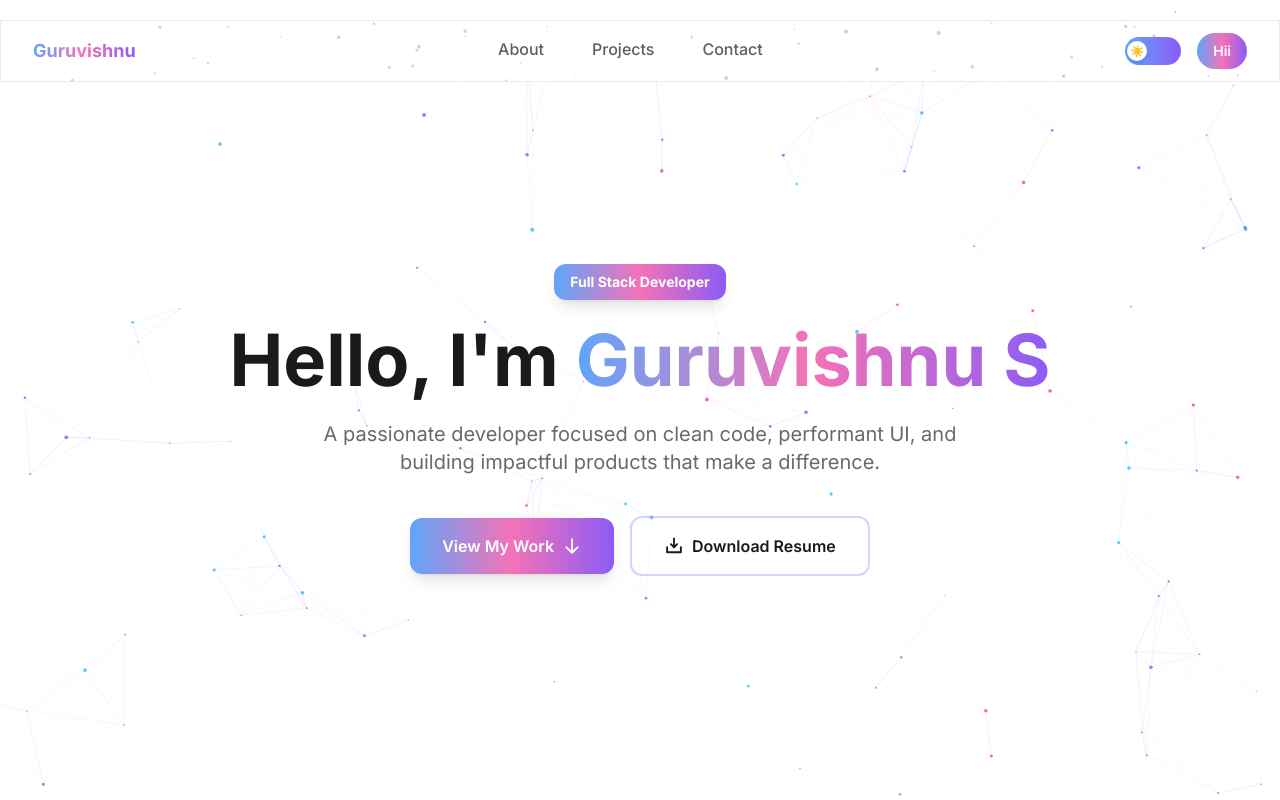
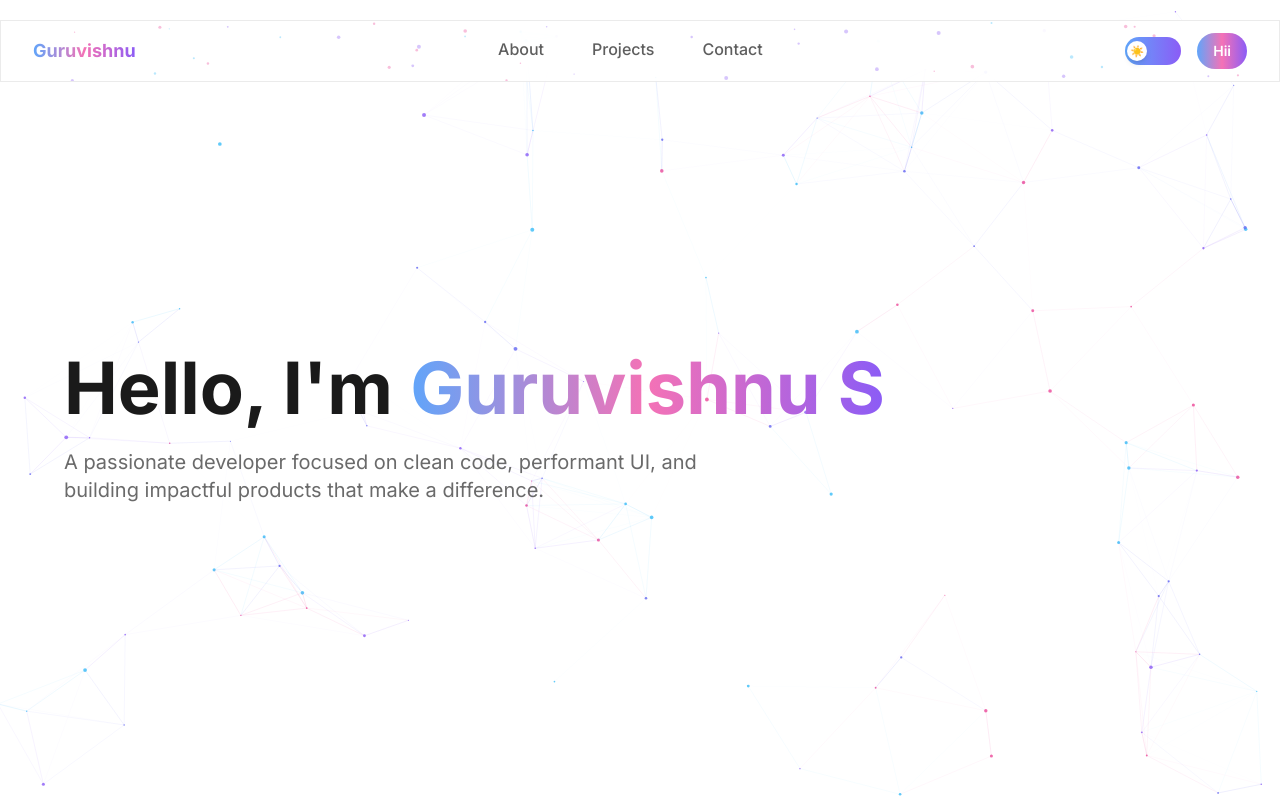
Before and after one commit to Guruvishnu444/vishnu-04, a React (Vite) app: page / in a window 1280 px wide. Shown: the top 800 px of the page. Built offline with nearby package versions, Linux system fonts and the light colour scheme.

Commit message:
Update portfolio website files

```diff
--- a/src/components/Hero.jsx
+++ b/src/components/Hero.jsx
@@ -1,40 +1,6 @@
 import { useState, useEffect } from 'react'
-import { motion, useScroll, useTransform, useMotionValue, useSpring } from 'framer-motion'
-import { ArrowDown, FileArrowDown, DownloadSimple } from '@phosphor-icons/react'
+import { motion, useScroll, useTransform } from 'framer-motion'
 import { useTheme } from '../ThemeContext'
-
-function MagneticButton({ children, className, onClick }) {
-  const x = useMotionValue(0); const y = useMotionValue(0)
-  const springX = useSpring(x, { stiffness: 150, damping: 20 })
-  const springY = useSpring(y, { stiffness: 150, damping: 20 })
-  const handleMouse = (e) => {
-    const rect = e.currentTarget.getBoundingClientRect()
-    x.set((e.clientX - rect.left - rect.width / 2) * 0.3)
-    y.set((e.clientY - rect.top - rect.height / 2) * 0.3)
-  }
-  return (
-    <motion.button style={{ x: springX, y: springY }}
-      onMouseMove={handleMouse} onMouseLeave={() => { x.set(0); y.set(0) }}
-      onClick={onClick} className={className}>{children}</motion.button>
-  )
-}
-
-function MagneticLink({ children, className, href, download }) {
-  const x = useMotionValue(0); const y = useMotionValue(0)
-  const springX = useSpring(x, { stiffness: 150, damping: 20 })
-  const springY = useSpring(y, { stiffness: 150, damping: 20 })
-  const handleMouse = (e) => {
-    const rect = e.currentTarget.getBoundingClientRect()
-    x.set((e.clientX - rect.left - rect.width / 2) * 0.3)
-    y.set((e.clientY - rect.top - rect.height / 2) * 0.3)
-  }
-  return (
-    <motion.a style={{ x: springX, y: springY }}
-      onMouseMove={handleMouse} onMouseLeave={() => { x.set(0); y.set(0) }}
-      href={href} download={download}
-      className={className}>{children}</motion.a>
-  )
-}
 
 function useTypingEffect(text, speed = 80, startDelay = 600) {
   const [displayed, setDisplayed] = useState('')
@@ -65,9 +31,6 @@ function Hero() {
   const mutedText = dark ? 'text-[#f5f5f5]/65' : 'text-[#1a1a1a]/65'
   const nameGradient = dark ? 'from-red-500 via-orange-400 to-red-400' : 'from-blue-400 via-pink-400 to-violet-500'
   const cursorColor = dark ? 'bg-orange-400' : 'bg-violet-500'
-  const btnGradient = dark ? 'bg-gradient-to-r from-red-600 to-orange-500' : 'bg-gradient-to-r from-blue-400 via-pink-400 to-violet-500'
-  const resumeBtn = dark ? 'border-orange-500/40 text-[#f5f5f5] hover:border-orange-400 hover:bg-orange-500/10' : 'border-violet-400/40 text-[#1a1a1a] hover:border-violet-500 hover:bg-violet-400/10'
-  const badgeGradient = dark ? 'from-red-600 via-orange-500 to-red-400' : 'from-blue-400 via-pink-400 to-violet-500'
 
   const containerVariants = {
     hidden: { opacity: 0 },
@@ -80,7 +43,7 @@ function Hero() {
 
   return (
     <motion.section style={{ opacity, scale, y }}
-      className="relative min-h-screen flex items-center justify-center pt-24 px-4 sm:px-6"
+      className="relative min-h-screen flex items-center justify-start pt-24 px-4 sm:px-6 lg:px-16"
       aria-label="Hero section">
 
       {/* Subtle dark overlay behind text for readability */}
@@ -89,13 +52,7 @@ function Hero() {
       )}
 
       <motion.div variants={containerVariants} initial="hidden" animate="visible"
-        className="relative z-10 max-w-4xl mx-auto text-center w-full">
-
-        <motion.div variants={itemVariants} className="mb-6">
-          <span className={`inline-block px-4 py-2 text-sm font-bold text-white bg-gradient-to-r ${badgeGradient} rounded-xl shadow-lg`}>
-            Full Stack Developer
-          </span>
-        </motion.div>
+        className="relative z-10 max-w-4xl text-left w-full">
 
         <motion.h1 variants={itemVariants}
           className={`text-3xl sm:text-5xl md:text-6xl lg:text-7xl font-bold leading-tight mb-6 ${textColor}`}>
@@ -111,27 +68,10 @@ function Hero() {
         </motion.h1>
 
         <motion.p variants={itemVariants}
-          className={`text-base sm:text-lg md:text-xl max-w-2xl mx-auto mb-10 leading-relaxed ${mutedText}`}>
+          className={`text-base sm:text-lg md:text-xl max-w-2xl mb-10 leading-relaxed ${mutedText}`}>
           A passionate developer focused on clean code, performant UI, and building
           impactful products that make a difference.
         </motion.p>
-
-        {/* Buttons */}
-        <motion.div variants={itemVariants}
-          className="flex flex-col sm:flex-row items-center justify-center gap-4 mb-14">
-          <MagneticButton
-            onClick={() => document.getElementById('projects')?.scrollIntoView({ behavior: 'smooth' })}
-            className={`group w-full sm:w-auto px-8 py-4 rounded-xl text-white font-semibold hover:opacity-90 transition-all flex items-center justify-center gap-2 shadow-lg ${btnGradient}`}>
-            View My Work
-            <ArrowDown size={20} weight="bold" className="group-hover:translate-y-1 transition-transform" />
-          </MagneticButton>
-
-          <MagneticLink href="/resume.pdf" download="Guruvishnu_Resume.pdf"
-            className={`w-full sm:w-auto px-8 py-4 rounded-xl border-2 font-semibold transition-all flex items-center justify-center gap-2 ${resumeBtn}`}>
-            <DownloadSimple size={20} weight="bold" />
-            Download Resume
-          </MagneticLink>
-        </motion.div>
       </motion.div>
     </motion.section>
   )
```
